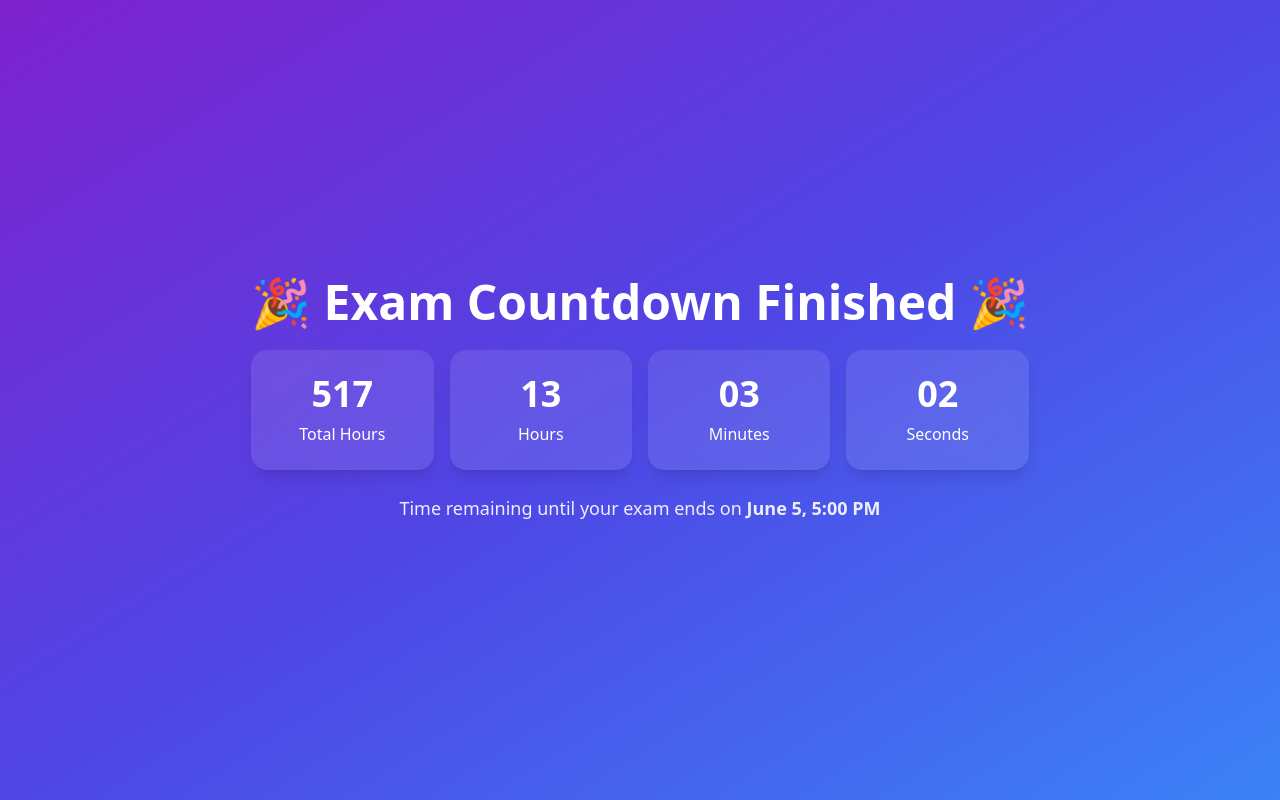
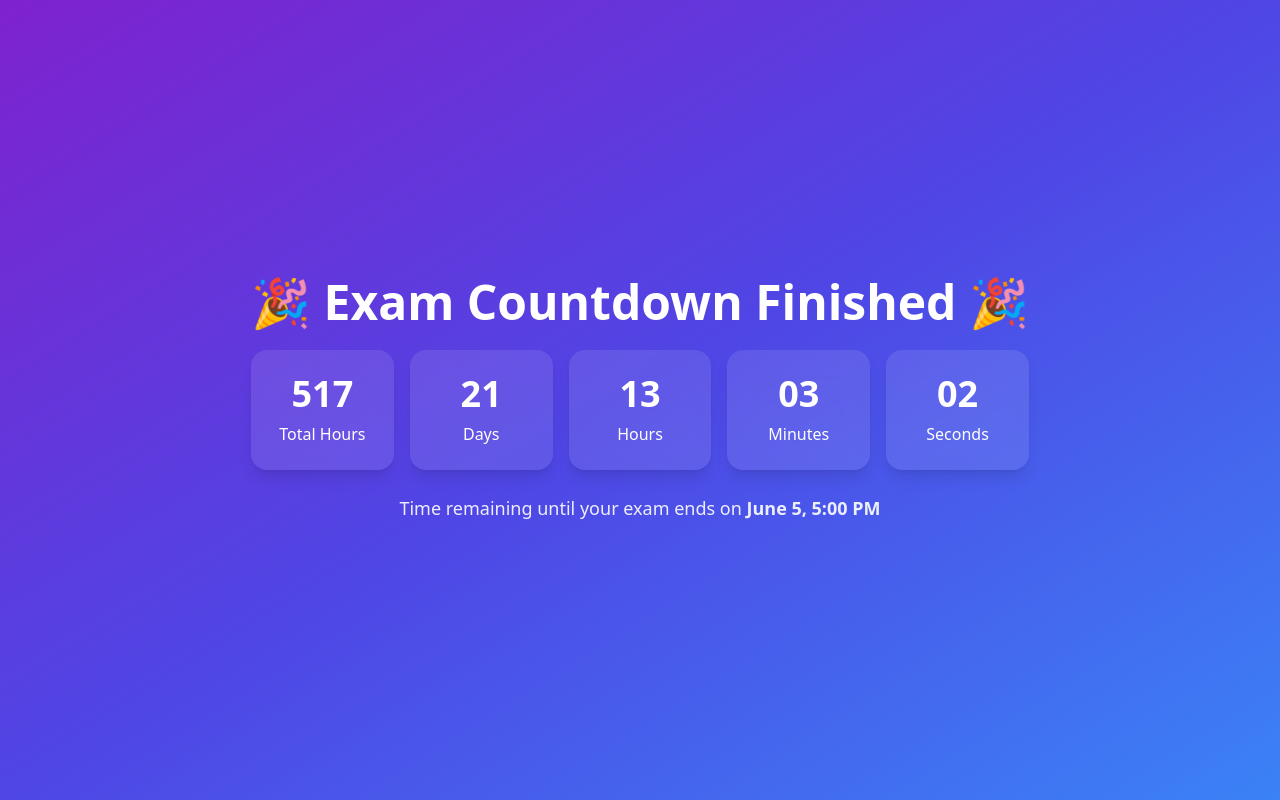
Before and after one commit to Ahmad-Mahboob/Exam_Ending, a plain HTML site: page index.html in a window 1280 px wide. Drawn offline with nearby package versions, Linux system fonts and the light colour scheme.

Commit message:
Update index.html

```diff
--- a/index.html
+++ b/index.html
@@ -3,16 +3,20 @@
 <head>
   <meta charset="UTF-8" />
   <meta name="viewport" content="width=device-width, initial-scale=1.0" />
-  <title>Countdown to June 5, 5:00 PM</title>
+  <title>Exam Countdown - June 5, 5:00 PM</title>
   <script src="https://cdn.tailwindcss.com"></script>
 </head>
 <body class="bg-gradient-to-br from-purple-700 via-indigo-600 to-blue-500 text-white min-h-screen flex items-center justify-center p-4">
   <div class="text-center space-y-6">
     <h1 class="text-3xl sm:text-5xl font-bold">🎉 Exam Countdown Finished 🎉</h1>
-    <div class="grid grid-cols-2 sm:grid-cols-4 gap-4 text-center">
+    <div class="grid grid-cols-2 sm:grid-cols-5 gap-4 text-center">
       <div class="bg-white/10 backdrop-blur-md p-6 rounded-2xl shadow-lg">
         <div id="totalHours" class="text-4xl font-bold">00</div>
         <div class="text-sm sm:text-base mt-2">Total Hours</div>
+      </div>
+      <div class="bg-white/10 backdrop-blur-md p-6 rounded-2xl shadow-lg">
+        <div id="days" class="text-4xl font-bold">00</div>
+        <div class="text-sm sm:text-base mt-2">Days</div>
       </div>
       <div class="bg-white/10 backdrop-blur-md p-6 rounded-2xl shadow-lg">
         <div id="hours" class="text-4xl font-bold">00</div>
@@ -33,31 +37,31 @@
   <script>
     const targetDate = new Date("June 5, 2025 17:00:00").getTime();
 
-    const updateCountdown = () => {
+    function updateCountdown() {
       const now = new Date().getTime();
       const difference = targetDate - now;
 
       if (difference <= 0) {
         document.getElementById("totalHours").textContent = "00";
+        document.getElementById("days").textContent = "00";
         document.getElementById("hours").textContent = "00";
         document.getElementById("minutes").textContent = "00";
         document.getElementById("seconds").textContent = "00";
         return;
       }
 
-      const totalHoursRaw = Math.floor(difference / (1000 * 60 * 60));
-      const hours = Math.floor((difference / (1000 * 60 * 60)) % 24);
-      const minutes = Math.floor((difference / (1000 * 60)) % 60);
-      const seconds = Math.floor((difference / 1000) % 60);
+      const totalHours = Math.floor(difference / (1000 * 60 * 60));
+      const days = Math.floor(difference / (1000 * 60 * 60 * 24));
+      const hours = Math.floor((difference % (1000 * 60 * 60 * 24)) / (1000 * 60 * 60));
+      const minutes = Math.floor((difference % (1000 * 60 * 60)) / (1000 * 60));
+      const seconds = Math.floor((difference % (1000 * 60)) / 1000);
 
-      // Conditionally pad total hours only if less than 10
-      const formattedTotalHours = totalHoursRaw < 10 ? String(totalHoursRaw).padStart(2, "0") : String(totalHoursRaw);
-
-      document.getElementById("totalHours").textContent = formattedTotalHours;
+      document.getElementById("totalHours").textContent = totalHours < 10 ? String(totalHours).padStart(2, "0") : totalHours;
+      document.getElementById("days").textContent = days < 10 ? String(days).padStart(2, "0") : days;
       document.getElementById("hours").textContent = String(hours).padStart(2, "0");
       document.getElementById("minutes").textContent = String(minutes).padStart(2, "0");
       document.getElementById("seconds").textContent = String(seconds).padStart(2, "0");
-    };
+    }
 
     updateCountdown();
     setInterval(updateCountdown, 1000);
```
